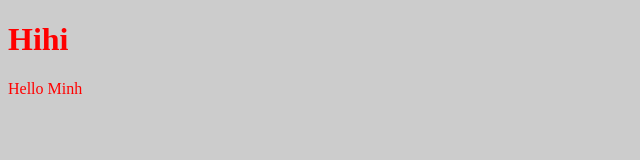
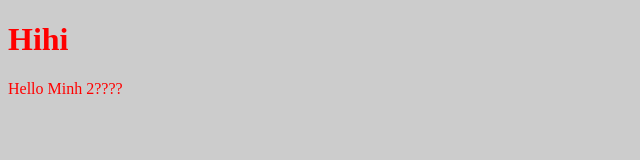
Before and after one commit to minhmeo5794/hole-tex-git, a plain HTML site: page index.html in a window 1280 px wide. Shown: the full height of the page, 0-640 px from the left. Drawn offline with Linux system fonts and the light colour scheme.

Commit message:
Update index.html

```diff
--- a/index.html
+++ b/index.html
@@ -11,7 +11,7 @@
 
 <body>
     <h1>Hihi</h1>
-    <p>Hello Minh</p>
+    <p>Hello Minh 2????</p>
 </body>
 
 </html>
```
